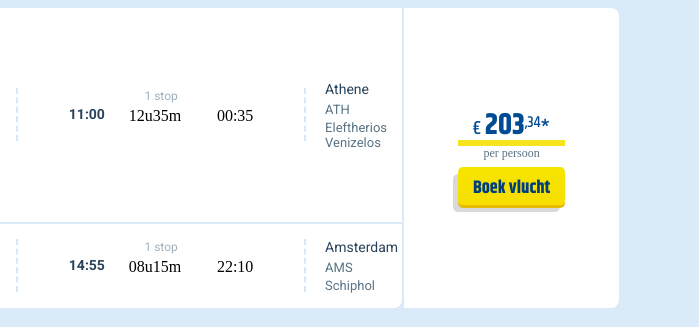
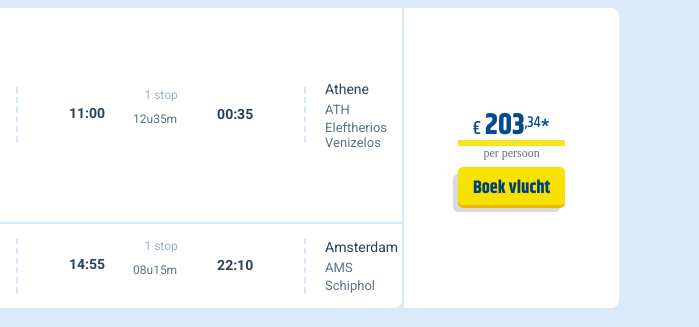
Before and after one commit to HarrisSidiropoulos/travelport, a plain HTML site: page search.html in a window 1280 px wide. Shown: the part 218-545 px from the top of the page, 581-1280 px from the left. Drawn offline with Linux system fonts and the light colour scheme.

Commit message:
clean up flights

```diff
--- a/css/flight-card.css
+++ b/css/flight-card.css
@@ -355,6 +355,10 @@
   -webkit-flex-direction: column;
   -ms-flex-direction: column;
   flex-direction: column;
+  font-family: Roboto,sans-serif;
+  font-weight: 700;
+  color: #29425b;
+  font-size: 14px;
 }
 .flight-info__arrival {
   -webkit-align-self: center;
@@ -367,6 +371,18 @@
   flex: 1 1 auto;
   padding-left: 19px;
   width: 40%;
+}
+
+.flight-info__travel-time {
+  font-family: Roboto,sans-serif;
+  text-align: center;
+  -webkit-box-flex: 0;
+  -webkit-flex: 0 0 100%;
+  -ms-flex: 0 0 100%;
+  flex: 0 0 100%;
+  color: #597385;
+  font-size: 12px;
+  margin-top: 6px;
 }
 
 .price__value {
```
